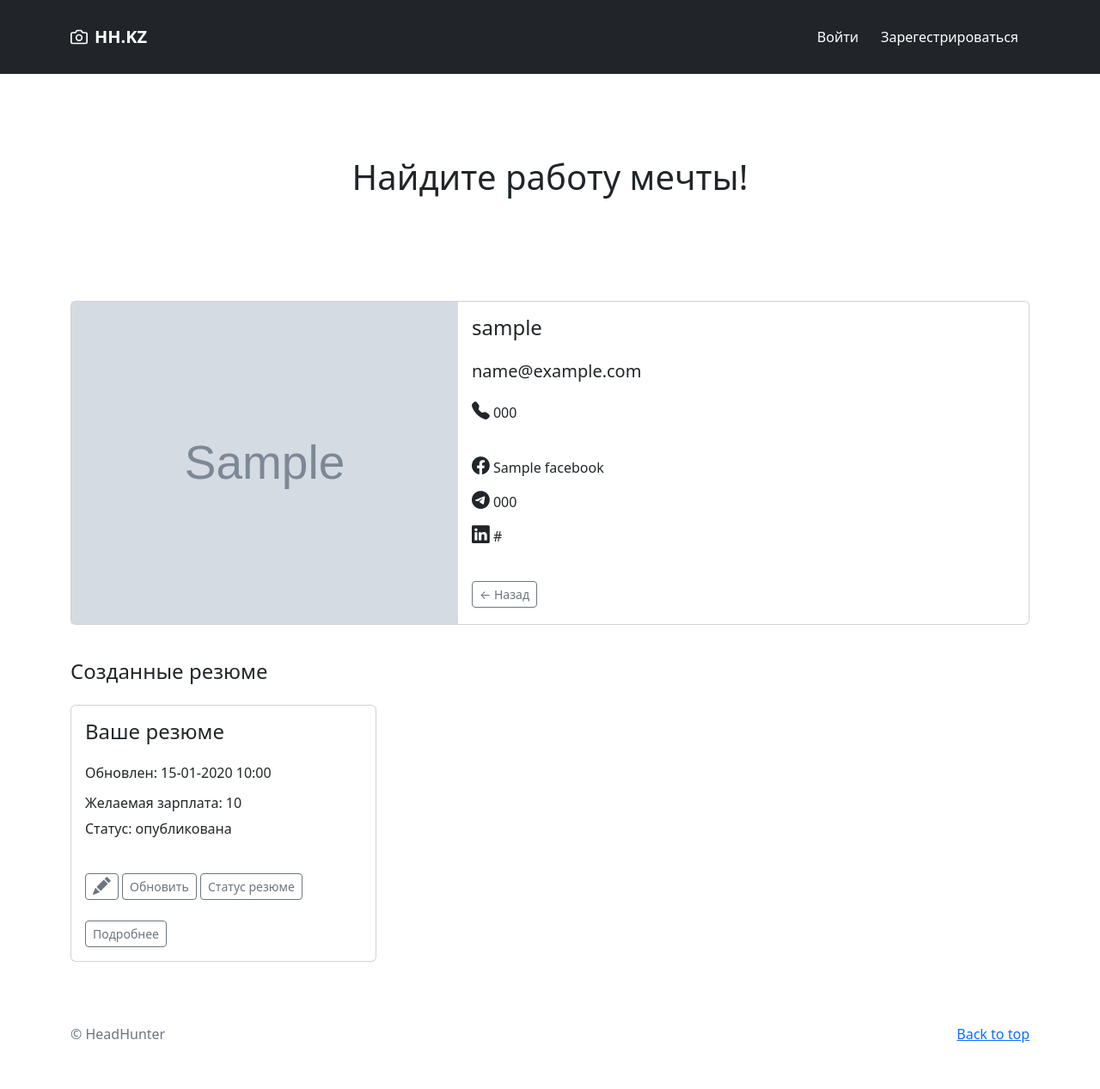
After one commit to AdilbekDzharasov/homework_68_adilbek_dzharasov_isa_bakhtov, a Django app: template hh/accounts/templates/applicant/office_applicant.html in a window 1280 px wide. The commit adds this page. Shown: the whole page at 86% size. Run offline with Django 3.2, Linux system fonts and the light colour scheme; the template is opened without the code that fills it: most values are stand-ins (such as "Sample title", 1, 10 or a date in 2020); grey boxes marked "Sample" are stand-in pictures; some libraries are stand-ins or nearby versions.

Commit message:
#23 Личный кабинет соискателя Изменен view для создания резюме Создан view для редактирования резюме Создание и регистрация путей в urls.py Созданы шаблоны для отображения на странице
Создана страница для просмотра личного кабинета соискателя с кнопками:

изменить профиль
добавить резюме
редактировать резюме
Изменена страница для создания резюме
Изменена страница для редактирования резюме

```diff
--- /dev/null
+++ b/hh/accounts/templates/applicant/office_applicant.html
@@ -0,0 +1,79 @@
+{% extends 'base.html' %}
+{% load static %}
+
+{% block title %}
+    Profile
+{% endblock %}
+
+{% block content %}
+
+<div class="container">
+    <div class="album py-3">
+
+        <div class="col">
+          <div class="card flex-md-row mb-4 box-shadow h-md-300">
+              {% if account.photo %}
+                <img class="card-img-right flex-auto d-none d-md-block" data-src="{{ account.photo.url }}" alt="Thumbnail [200x250]" style="width: 450px; height: 375px;" src="{{ account.photo.url }}" data-holder-rendered="true">
+              {% else %}
+                <img class="card-img-right flex-auto d-none d-md-block" data-src="../media/no.jpg" alt="Thumbnail [200x250]" style="width: 450px; height: 375px;" src="{% static 'no.jpg' %}" data-holder-rendered="true">
+              {% endif %}
+             <div class="card-body d-flex flex-column align-items-start">
+                  <h4 class="mb-4">{{ account.username }}</h4>
+                  <h5 class="mb-4">{{ account.email }}</h5>
+                  <p class="card-text"><i class="bi bi-telephone-fill"style="font-size: 1.3rem"></i>  {{ account.phone }}</p>
+                  <p class="card-text mt-4"><i class="bi bi-facebook" style="font-size: 1.3rem"></i>  {{ account.facebook }}</p>
+                  <p class="card-text"><i class="bi bi-telegram" style="font-size: 1.3rem"></i>  {{ account.telegram }}</p>
+                  <p class="card-text"><i class="bi bi-linkedin" style="font-size: 1.3rem"></i>  {{ account.linkedin }}</p>
+                  <div class="">
+                    <a href="/" class="btn btn-sm btn-outline-secondary mt-4">← Назад</a>
+                    {% if user.is_authenticated %}
+                        <a href="{% url 'resume_add' %}" class="btn btn-sm btn-outline-secondary mt-4">Добавить резюме</a>
+                        <a href="{% url 'account_change' account.pk %}" class="btn btn-sm btn-outline-secondary mt-4"><i class="bi bi-pencil-fill" style="font-size: 1.3rem"></i></a>
+                    {% endif %}
+                  </div>
+              </div>
+          </div>
+        </div>
+
+    </div>
+
+    <h4 class="mb-4">Созданные резюме</h4>
+
+    <div class="row row-cols-1 row-cols-md-3 g-4">
+        {% for r in account.resumes.all %}
+        <div class="col">
+            <div class="card mb-4 box-shadow">
+                <div class="card-body">
+                    <h4 class="card-text">Ваше резюме</h4>
+                    <h6 class="mt-4">Обновлен: {{ r.changed_at|date:"d-m-Y h:i" }}</h6>
+                    <h6 class="mt-3">Желаемая зарплата: {{ r.salary_level }}</h6>
+                    {% if r.is_public == False %}
+                        <p>Статус: не опубликована</p>
+                    {% else %}
+                        <p>Статус: опубликована</p>
+                    {% endif %}
+                    <a href="{% url 'resume_update' r.pk %}" class="btn btn-sm btn-outline-secondary mt-4"><i class="bi bi-pencil-fill" style="font-size: 1.3rem"></i></a>
+                    <a href="{% url 'resume_update_date' r.pk %}" class="btn btn-sm btn-outline-secondary mt-4">Обновить</a>
+                    <a href="{% url 'resume_update_public' r.pk %}" class="btn btn-sm btn-outline-secondary mt-4">Статус резюме</a>
+                    <a href="{% url 'resume_detail' r.pk %}" class="btn btn-sm btn-outline-secondary mt-4">Подробнее</a>
+                </div>
+            </div>
+        </div>
+        {% empty %}
+        <div class="album py-3">
+               <div class="container">
+                   <div class="row">
+                          <div class="col">
+                            <div class="card mb-4 box-shadow">
+                              <div class="card-body">
+                                <h3 class="card-text">Нет созданных резюме</h3>
+                              </div>
+                            </div>
+                          </div>
+                   </div>
+               </div>
+        </div>
+        {% endfor %}
+    </div>
+</div>
+{% endblock %}
--- a/hh/accounts/urls.py
+++ b/hh/accounts/urls.py
@@ -1,12 +1,13 @@
 from django.urls import path
-from accounts.views import LoginView, logout_view, RegisterView, EmployerDetailView, AccountChangeView
+from accounts.views import LoginView, logout_view, RegisterView, EmployerDetailView, AccountChangeView, ApplicantDetailView
 
 
 urlpatterns = [
     path('login/', LoginView.as_view(), name='login'),
     path('register/', RegisterView.as_view(), name='register'),
     path('logout/', logout_view, name='logout'),
-    path('account/detail/<int:pk>', EmployerDetailView.as_view(), name='account_detail'),
+    path('employer/detail/<int:pk>', EmployerDetailView.as_view(), name='account_detail'),
+    path('applicant/detail/<int:pk>', ApplicantDetailView.as_view(), name='applicant_detail'),
     path('account/<int:pk>/change', AccountChangeView.as_view(), name='account_change')
     # path('account/password_change', AccountPasswordChangeView.as_view(), name='password_change')
 ]
--- a/hh/hh_app/templates/resume/resume_home.html
+++ b/hh/hh_app/templates/resume/resume_home.html
@@ -18,10 +18,10 @@
               <h5 class="mb-4">{{ resume.salary_level }} KZT</h5>
               <p class="card-text mb-auto"></p>
               <div class="mb-4" >
-                <a href="{% url 'resume_detail' vacancy.pk %}" class="btn btn-sm btn-outline-secondary">Подробнее о вакансии</a>
+                <a href="{% url 'resume_detail' resume.pk %}" class="btn btn-sm btn-outline-secondary">Подробнее о вакансии</a>
                 <a href="#" class="btn btn-sm btn-outline-secondary">Подробнее</a>
               </div>
-                <small class="text-muted mt-4">Дата публикации: {{ resume.created_at }}</small>
+                <small class="text-muted mt-4">Дата публикации: {{ resume.created_at|date:"d-m-Y h:i" }}</small>
             </div>
           </div>
         </div>
--- a/hh/hh_app/templates/vacancies/home.html
+++ b/hh/hh_app/templates/vacancies/home.html
@@ -21,7 +21,7 @@
                 <a href="{% url 'vacancy_detail' vacancy.pk %}" class="btn btn-sm btn-outline-secondary">Подробнее о вакансии</a>
                 <a href="#" class="btn btn-sm btn-outline-secondary">Подробнее о компании</a>
               </div>
-                <small class="text-muted mt-4">Дата публикации: {{ vacancy.created_at }}</small>
+                <small class="text-muted mt-4">Дата публикации: {{ vacancy.created_at|date:"d-m-Y h:i" }}</small>
             </div>
           </div>
         </div>
--- /dev/null
+++ b/hh/hh_app/widgets.py
@@ -0,0 +1,5 @@
+from django import forms
+
+
+class DatePickerInput(forms.DateInput):
+    input_type = 'date'
--- a/hh/templates/base.html
+++ b/hh/templates/base.html
@@ -22,7 +22,11 @@
           <ul class="navbar-nav mr-auto">
             {% if user.is_authenticated %}
                 <li class="nav-item">
+                {% if user.role.name == 'Работодатель' %}
                     <a href="{% url 'account_detail' user.pk %}" class="nav-link text-white"><i class="bi bi-person" style="font-size: 3rem"></i></a>
+               {% else %}
+                    <a href="{% url 'applicant_detail' user.pk %}" class="nav-link text-white"><i class="bi bi-person" style="font-size: 3rem"></i></a>
+                {% endif %}
                 </li>
                 <li class="nav-item">
                    <form action="{% url 'logout' %}" method="post">
```
Also changed, not shown: hh/accounts/views.py (+18 -0 lines), hh/hh_app/forms.py (+18 -1 lines), hh/hh_app/templates/education/education_add.html (added, +22 -0 lines), hh/hh_app/templates/resume/resume_add.html (+14 -3 lines), hh/hh_app/templates/resume/resume_update.html (added, +28 -0 lines), hh/hh_app/templates/resume/update_public.html (added, +22 -0 lines), hh/hh_app/urls.py (+7 -1 lines), hh/hh_app/views/education_add.py (added, +24 -0 lines), hh/hh_app/views/resume_add.py (+10 -6 lines), hh/hh_app/views/resume_update.py (added, +31 -0 lines).
